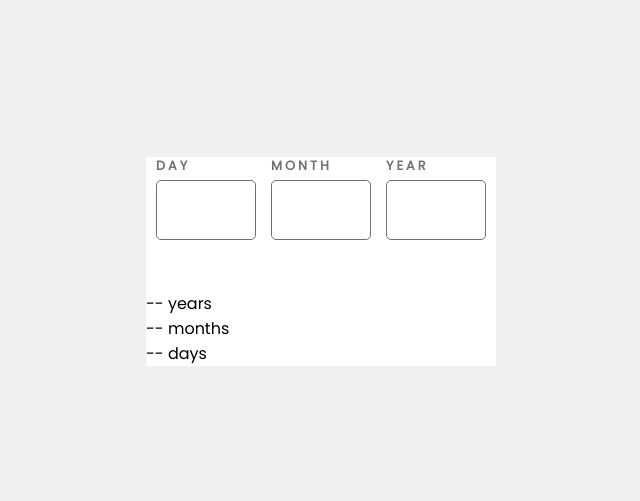
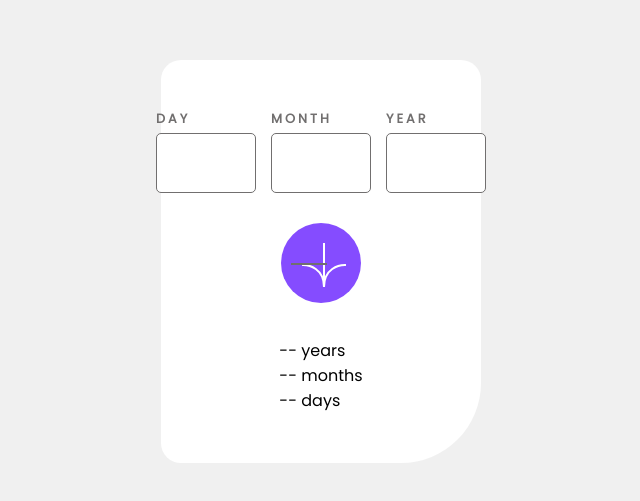
Before and after one commit to NowWeAre-Free/age-calculator, a plain HTML site: page index.html in a window 1280 px wide. Shown: the part 139-640 px from the top of the page, without its empty margins (319-959 px from the left). Drawn offline with nearby package versions, Linux system fonts and the light colour scheme; files that its build step writes are made by us from their sources.

Commit message:
set constant width of main container to 320px

```diff
--- a/src/scss/style.scss
+++ b/src/scss/style.scss
@@ -2,6 +2,7 @@
 @use './mixins' as *;
 @use './variables' as *;
 @use './date';
+@use './arrowIcon';
 
 @font-face {
     font-family: Poppins;
@@ -21,7 +22,9 @@ body {
 }
 
 .main {
-    width: 100%;
-    max-width: 350px;
+    @include setFlex(column, center, center);
+    padding: 50px 30px;
+    width: 320px;
     background-color: $white;
+    border-radius: 20px 20px 80px 20px;
 }
```
